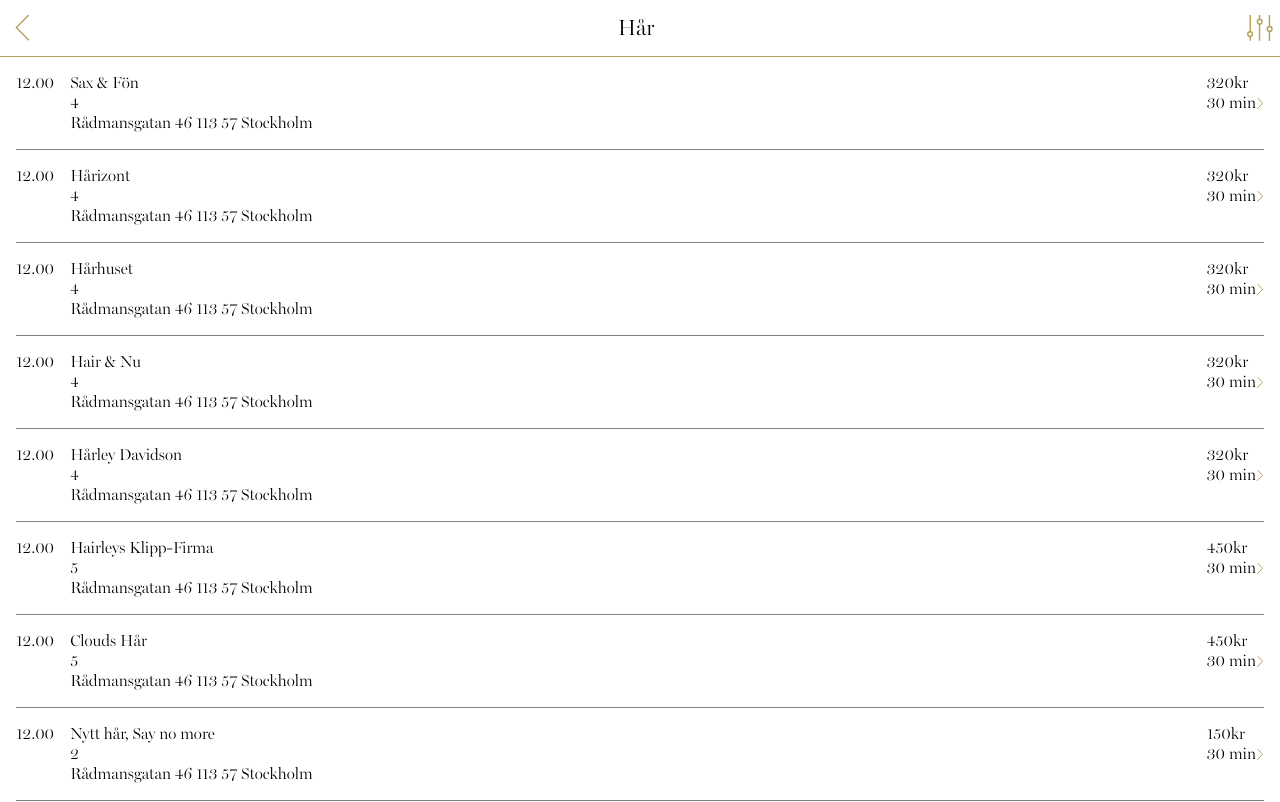
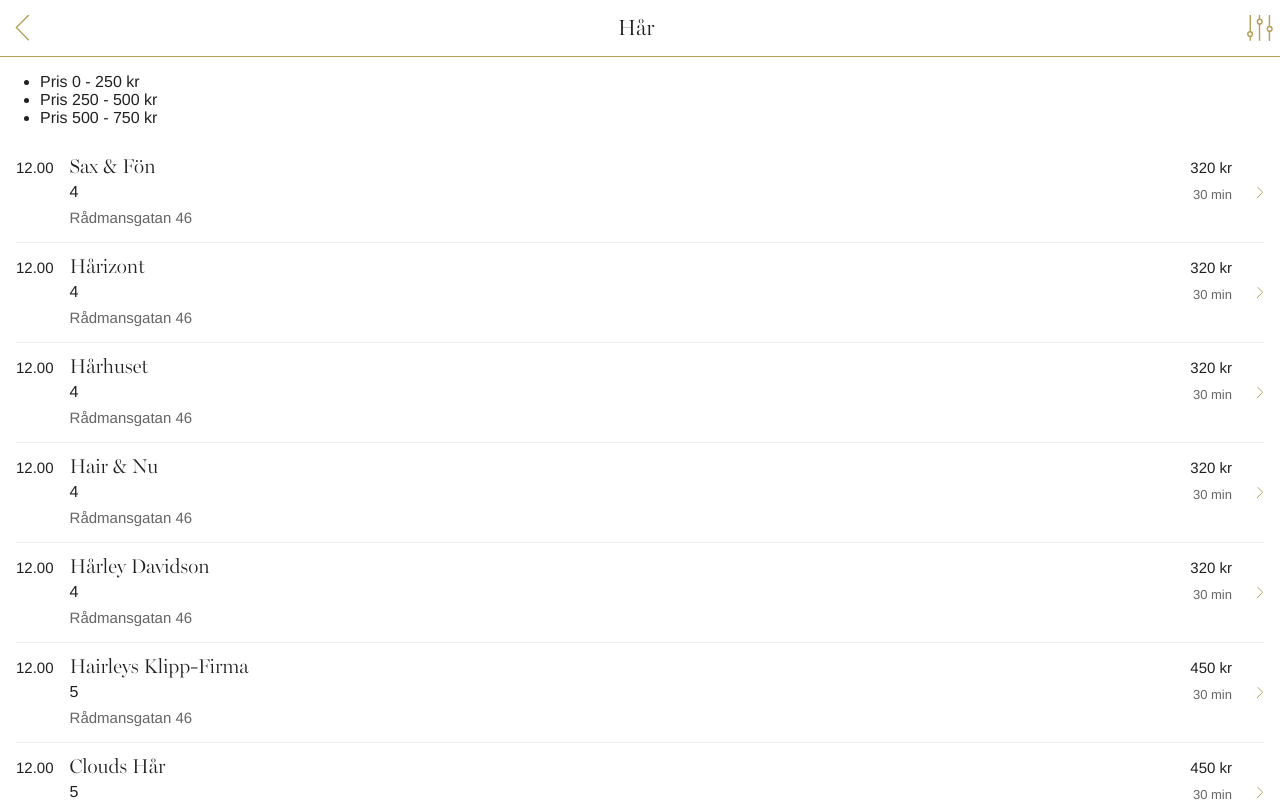
Before and after one commit to joakim-roos/techtest, a React (Create React App) app: page /salons in a window 1280 px wide. Shown: the top 802 px of the page. Built offline with nearby package versions, Linux system fonts and the light colour scheme; data requests are answered from the project's data file.

Commit message:
added final styling for salonlist

```diff
--- a/src/Theme.js
+++ b/src/Theme.js
@@ -5,11 +5,12 @@
   colors: {
     bg_primary: '#ffffff',
     bg_secondary: '#f9f9f9',
-    font_col_primary: '#202020',
-    font_col_secondary: '#656565',
+    font_primary: '#202020',
+    font_secondary: '#656565',
     black: '#000000',
     white: '#ffffff',
     light_grey: '#d8d8d8',
+    border_light: '#eeeeee',
     gold: '#b69f58',
     mineshaft: '#2b2b2b',
   },
--- a/src/components/SalonList/index.js
+++ b/src/components/SalonList/index.js
@@ -1,115 +1,85 @@
-import React from 'react';
-import styled from 'styled-components'
-import Theme from '../../Theme'
+import React, { useEffect, useState } from 'react';
+
 import * as Constant from '../../constants/assets'
-
-const SalonContainer = styled.div`
-  display: flex;
-  font-family: 'MillerBanner Light';
-  margin: 0 1rem 0 1rem;
-  padding: 1rem 0 1rem 0;
-  border-bottom: 1px solid grey;
-`;
-
-const SalonLeft = styled.div`
-
-`;
-
-const SalonMid = styled.div`
-margin-left: 1rem;
-flex: 1;
-`;
-
-const SalonMidRight = styled.div`
-
-`;
-
-const SalonRight = styled.div`
-display: flex;
-align-items: center;
-`;
-
-const Header = styled.header`
-display: flex;
-justify-content: space-between;
-padding: 15px;
-border-bottom: 1px solid ${props => props.theme.colors.gold};
-font-family: 'MillerBanner Light';
-`;
-
-const Img = styled.img`
-vertical-align: middle;
-`;
-
-const PageTitle = styled.h3`
-font-size: ${props => props.theme.fontSize.lg};
-font-weight: 300;
-margin: 0;
-`;
-
-const P = styled.p`
-margin: 0px;
-`;
+import * as S from './styles'
 
 
 const ArrowRightItem = () => (
   <div style={{ display: 'flex' }}>
-    <Img src={Constant.ARROW_RIGHT_SM} alt='Go back'></Img>
+    <S.Img src={Constant.ARROW_RIGHT_SM} alt='Go back'></S.Img>
   </div>
 )
 
 const ArrowLeftItem = () => (
   <div style={{ display: 'flex' }}>
-    <Img src={Constant.ARROW_LEFT_LG} alt='Go to salon'></Img>
+    <S.Img src={Constant.ARROW_LEFT_LG} alt='Go to salon'></S.Img>
   </div>
 )
 
 const FilterItem = () => (
   <div style={{ display: 'flex' }}>
-    <Img src={Constant.FILTER} alt='Filter Salons'></Img>
+    <S.Img src={Constant.FILTER} alt='Filter Salons'></S.Img>
   </div>
 )
 
 
-const FilterSalons = () => (
+const FilterSalons = (props) => (
   <div>
-
+    <ul>
+      <li>Pris 0 - 250 kr</li>
+      <li>Pris 250 - 500 kr</li>
+      <li> Pris 500 - 750 kr</li>
+    </ul>
   </div>
 )
 
+const StarRating = (props) => (
+  <S.StarRating>
+    {props.children}
+  </S.StarRating>
+)
+
 function SalonList(props) {
-
+  const [filterRange, setFilterRange] = useState([])
+  const [filteredSalons, setFilteredSalons] = useState({})
   return (
     <div>
-      <Header>
+      <S.Header>
         <ArrowLeftItem />
-        <PageTitle>Hår</PageTitle>
+        <S.PageTitle>Hår</S.PageTitle>
         <FilterItem />
-      </Header>
+      </S.Header>
+
+      <FilterSalons>
+        filter items here
+
+      </FilterSalons>
 
       {props.allSalons.map(salon =>
-        <SalonContainer key={salon.id}>
+        <S.SalonContainer key={salon.id}>
 
-          <SalonLeft>
-            <P>{salon.availabletime}</P>
-          </SalonLeft>
+          <S.SalonLeft>
+            <S.Paragraph>{salon.availabletime}</S.Paragraph>
+          </S.SalonLeft>
 
-          <SalonMid>
-            <P>{salon.name}</P>
-            <P>{salon.stars}</P>
-            <P>{`${salon.address} ${salon.postalcode} ${salon.city}`}</P>
-          </SalonMid>
+          <S.SalonMid>
+            <S.Paragraph>{salon.name}</S.Paragraph>
+            <StarRating>
+              <S.Paragraph>{salon.stars}</S.Paragraph>
+            </StarRating>
+            <S.Paragraph>{salon.address}</S.Paragraph>
+          </S.SalonMid>
 
-          <SalonMidRight>
-            <P>{salon.price}{salon.unit}</P>
-            <P>{salon.duration}</P>
-          </SalonMidRight>
+          <S.SalonMidRight>
+            <S.Paragraph>{salon.price} {salon.unit}</S.Paragraph>
+            <S.Paragraph>{salon.duration}</S.Paragraph>
+          </S.SalonMidRight>
 
-          <SalonRight>
+          <S.SalonRight>
             <ArrowRightItem />
-          </SalonRight>
+          </S.SalonRight>
 
-        </SalonContainer>
+        </S.SalonContainer>
       )}
     </div>
   )
--- a/src/components/SalonList/styles.js
+++ b/src/components/SalonList/styles.js
@@ -1,2 +1,74 @@
 import React from 'react';
 import styled from 'styled-components';
+
+export const SalonContainer = styled.div`
+  display: flex;
+  font-family: 'Helvetica Neue';
+  margin: 0 1rem 0 1rem;
+  padding: 1rem 0 1rem 0;
+  border-bottom: 1px solid ${props => props.theme.colors.border_light};
+`;
+
+export const SalonLeft = styled.div`
+font-size: ${props => props.theme.fontSize.sm};
+`;
+
+export const SalonMid = styled.div`
+margin-left: 1rem;
+flex: 1;
+
+> p:first-child {
+  font-family: 'MillerBanner Light';
+  font-size: ${props => props.theme.fontSize.md};
+  line-height: 0.8;
+}
+
+> p:last-child {
+  font-size: ${props => props.theme.fontSize.sm};
+  color: ${props => props.theme.colors.font_secondary};
+}
+`;
+
+export const SalonMidRight = styled.div`
+  font-size: ${props => props.theme.fontSize.sm};
+
+
+ p:last-child {
+   font-size: ${props => props.theme.fontSize.xs};
+   color: ${props => props.theme.colors.font_secondary};
+   margin: 0.7rem 0 0.7rem 0;
+   float: right;
+ }
+`;
+
+export const SalonRight = styled.div`
+display: flex;
+align-items: center;
+margin-left: 1.5rem;
+`;
+
+export const Header = styled.header`
+display: flex;
+justify-content: space-between;
+padding: 15px;
+border-bottom: 1px solid ${props => props.theme.colors.gold};
+font-family: 'MillerBanner Light';
+`;
+
+export const Img = styled.img`
+vertical-align: middle;
+`;
+
+export const PageTitle = styled.h3`
+font-size: ${props => props.theme.fontSize.lg};
+font-weight: 300;
+margin: 0;
+`;
+
+export const Paragraph = styled.p`
+margin: 0px;
+`;
+
+export const StarRating = styled.div`
+margin: 0.5rem 0 0.5rem 0;
+`;
--- a/src/globalStyle.js
+++ b/src/globalStyle.js
@@ -12,6 +12,7 @@
 body {
   margin: 0;
   padding: 0;
+  color: ${props => props.theme.colors.font_primary};
   box-sizing: border-box;
   font-family: 'Helvetica Neue', 'MillerBanner Light';
   -webkit-font-smoothing: antialiased;
--- a/src/index.js
+++ b/src/index.js
@@ -8,10 +8,12 @@
 
 ReactDOM.render(
   <React.StrictMode>
+
     <Theme>
       <GlobalStyle />
       <App />
     </Theme>
+
   </React.StrictMode>,
   document.getElementById('root')
 );
```
